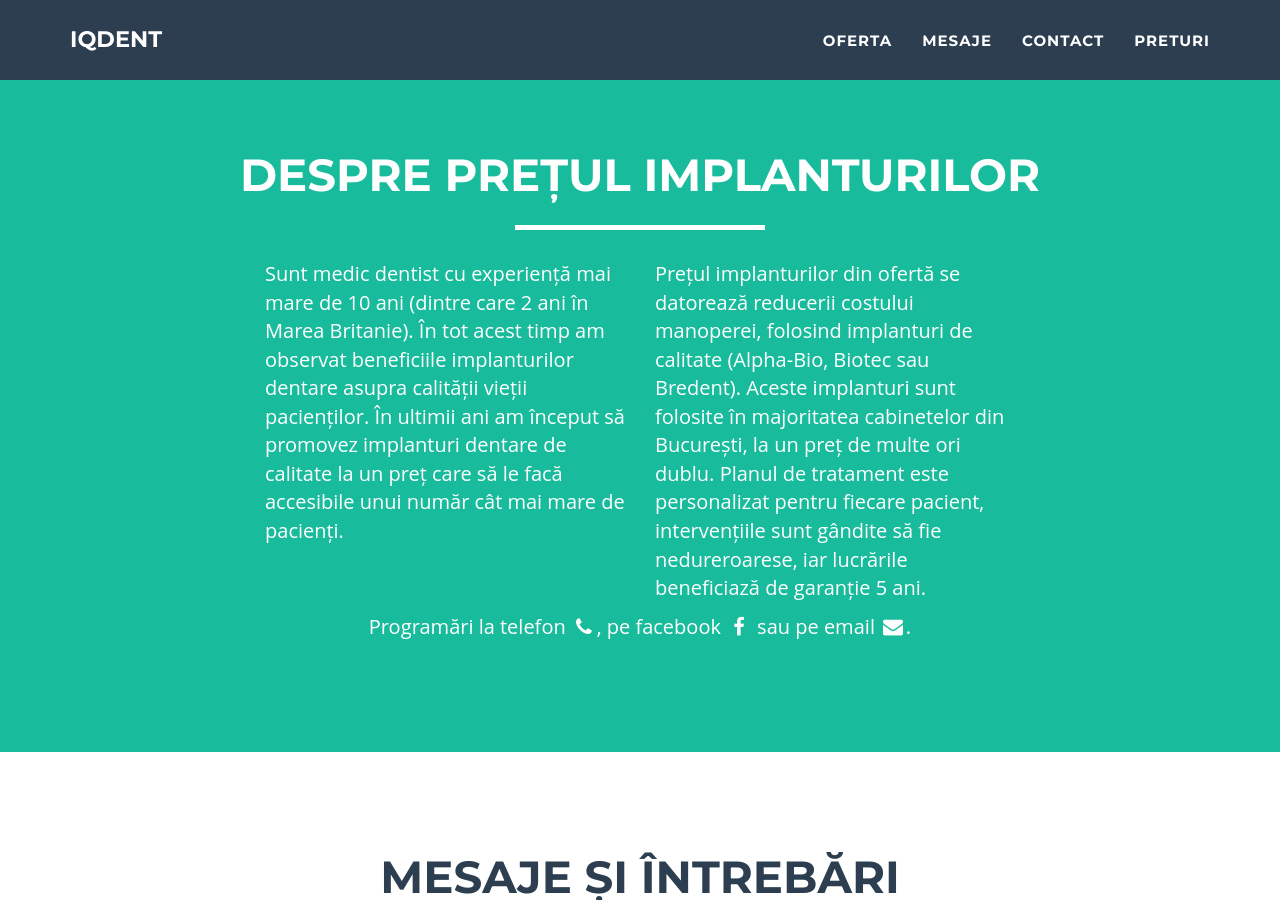
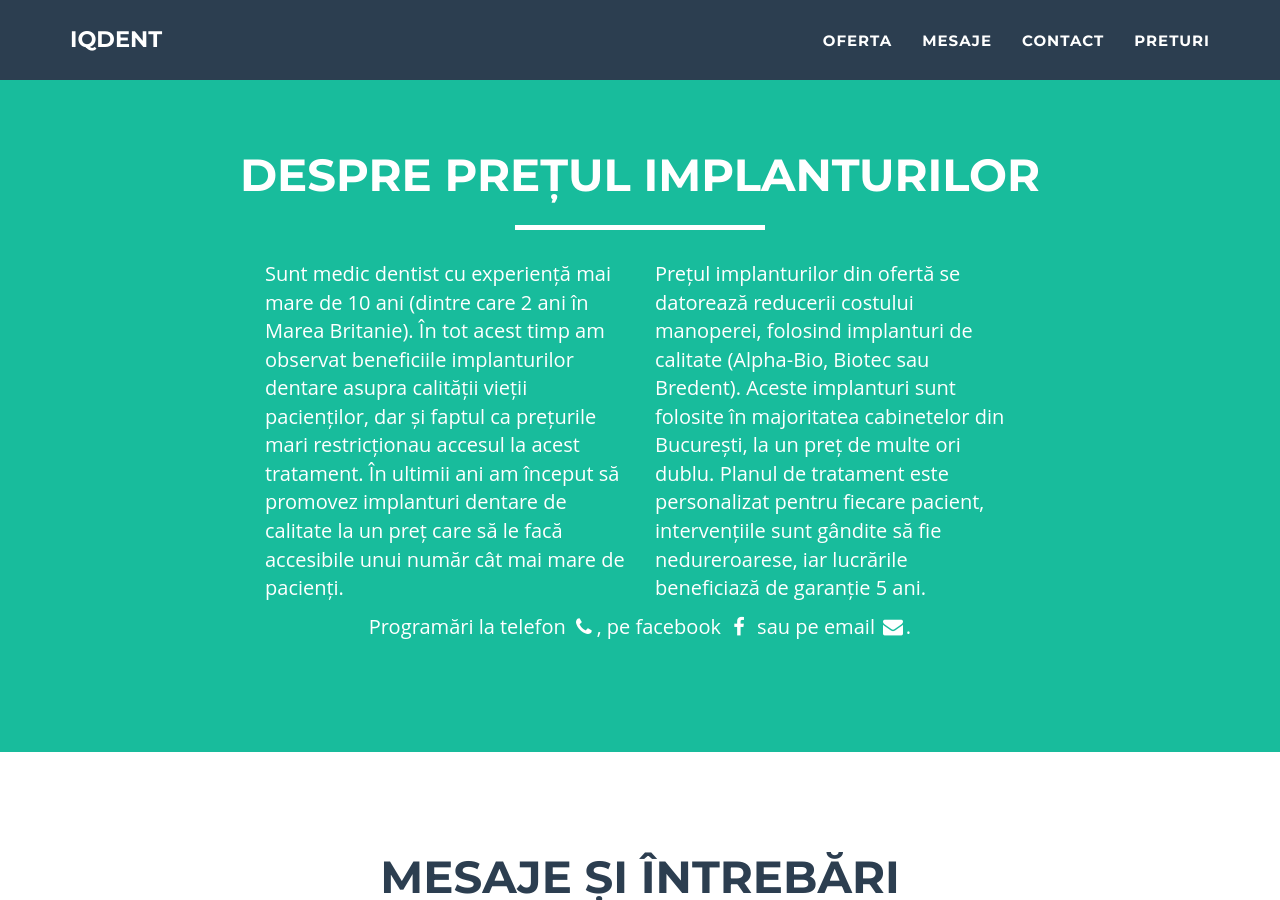
Before and after one commit to littledentgopo/offerdent, a Jekyll site: the page built from index.html, in a window 1280 px wide and 900 px high, scrolled down 1582 px. Built offline with Jekyll 4.4.1, drawn with Linux system fonts in a browser that asks for light colours.

Commit message:
Update section-about.html

```diff
--- a/_includes/section-about.html
+++ b/_includes/section-about.html
@@ -8,7 +8,7 @@
             </div>
             <div class="row">
                 <div class="col-lg-4 col-lg-offset-2">
-                    <p>Sunt medic dentist cu experiență mai mare de 10 ani (dintre care 2 ani în Marea Britanie). În tot acest timp am observat beneficiile implanturilor dentare asupra calității vieții pacienților. În ultimii ani am început să promovez implanturi dentare de calitate la un preț care să le facă accesibile unui număr cât mai mare de pacienți.
+                    <p>Sunt medic dentist cu experiență mai mare de 10 ani (dintre care 2 ani în Marea Britanie). În tot acest timp am observat beneficiile implanturilor dentare asupra calității vieții pacienților, dar și faptul ca prețurile mari restricționau accesul la acest tratament. În ultimii ani am început să promovez implanturi dentare de calitate la un preț care să le facă accesibile unui număr cât mai mare de pacienți.
                     </p>
                 </div>
                 <div class="col-lg-4">
```
